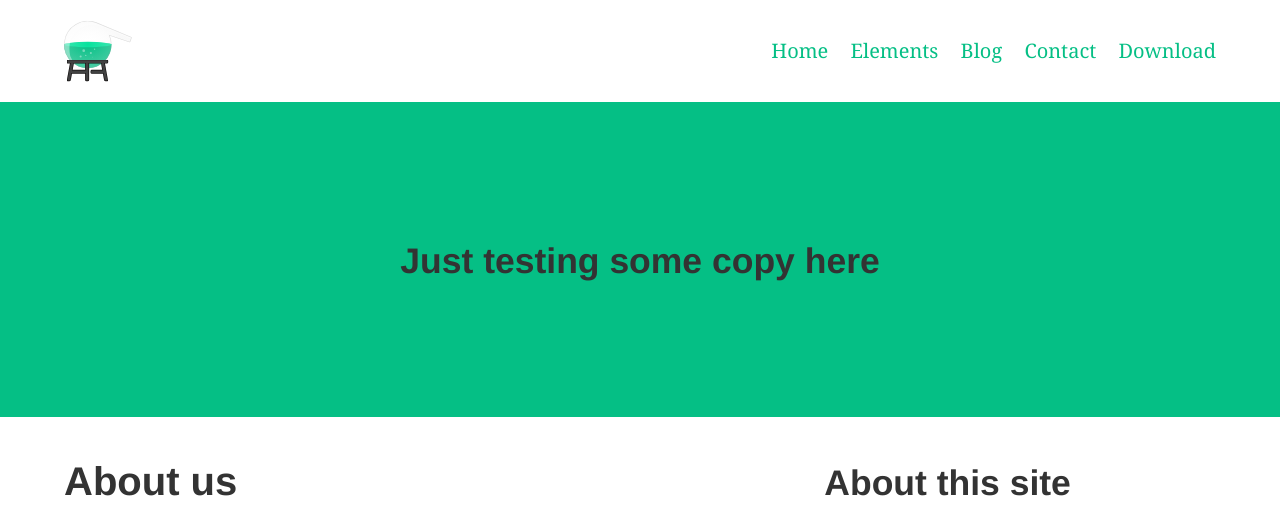
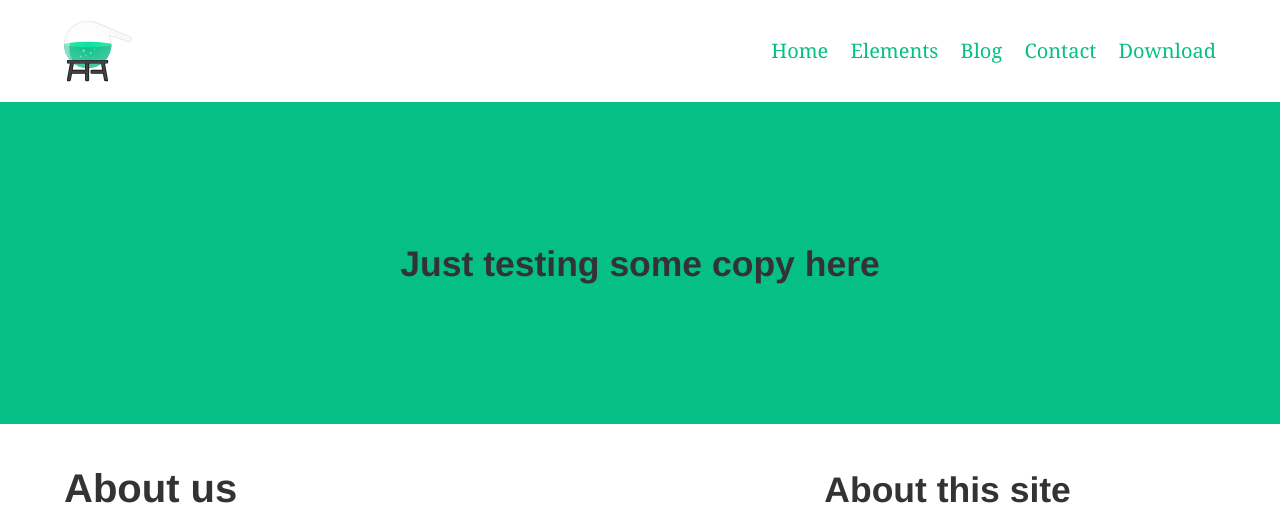
Before and after one commit to daviddarnes/alembic, a Jekyll site: the page built from about.md, in a window 1280 px wide. Shown: the top 523 px of the page. Built offline with Jekyll 4.4.1, drawn with Linux system fonts in a browser that asks for light colours; grey boxes are pictures that could not be loaded.

Commit message:
Fixes #6 #5, moves feature into header and adds overall text colour

```diff
--- a/_includes/site-feature.html
+++ b/_includes/site-feature.html
@@ -1,9 +1,9 @@
 {% if page.feature_text or page.feature_image %}
-  <section class="feature"{% if page.feature_image %}style="background-image: url({{ page.feature_image }})"{% endif %}>
+  <div class="feature"{% if page.feature_image %}style="background-image: url({{ page.feature_image }})"{% endif %}>
     {% if page.feature_text %}
       <div class="container  typeset">
         {{ page.feature_text | markdownify }}
       </div>
     {% endif %}
-  </section>
+  </div>
 {% endif %}
--- a/_includes/site-header.html
+++ b/_includes/site-header.html
@@ -6,6 +6,7 @@
 
     {% include nav-header.html %}
   </div>
+
+  {% include site-feature.html %}
+
 </header>
-
-{% include site-feature.html %}
--- a/css/styles.scss
+++ b/css/styles.scss
@@ -23,6 +23,7 @@
 // Structural elements
 body {
   background: $color__site--background;
+  color: $color__site--body;
   height: 100%;
   display: flex;
   @include flex-direction(column);
@@ -35,11 +36,11 @@
 }
 
 
-// Header and footer
+// Header, feature and footer
 .header,
 .footer {
-  padding: 1rem 0;
   .container {
+    padding: 1rem 0;
     @include flexbox;
     @include flex-direction(column);
     @include align-items(center);
@@ -51,6 +52,20 @@
       @include justify-content(space-between);
       text-align: inherit;
     }
+  }
+}
+
+.feature {
+  padding-bottom: .4rem;
+  margin-bottom: 1.6rem;
+  text-align: center;
+  background: $color__site--accent;
+  background-size: cover;
+  background-position: center;
+  .container {
+    min-height: 35vh;
+    @include flex-direction(column);
+    @include justify-content(center);
   }
 }
 
@@ -100,21 +115,6 @@
   @include breakpoint(break-1) {
     @include order(-1);
   }
-}
-
-
-// Feature section
-.feature {
-  min-height: 35vh;
-  padding-bottom: .4rem;
-  margin-bottom: 1.6rem;
-  text-align: center;
-  @include flexbox;
-  @include flex-direction(column);
-  @include justify-content(center);
-  background: $color__site--accent;
-  background-size: cover;
-  background-position: center;
 }
 
 
```
